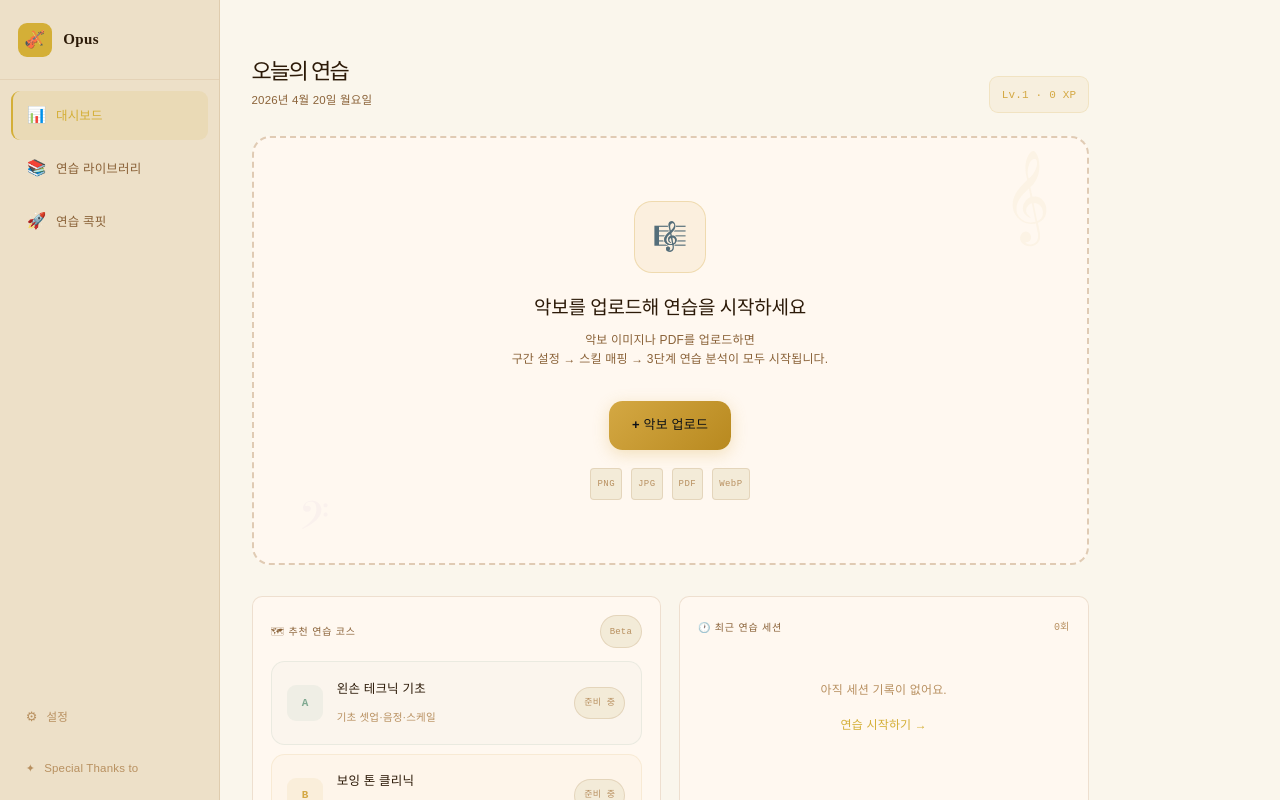
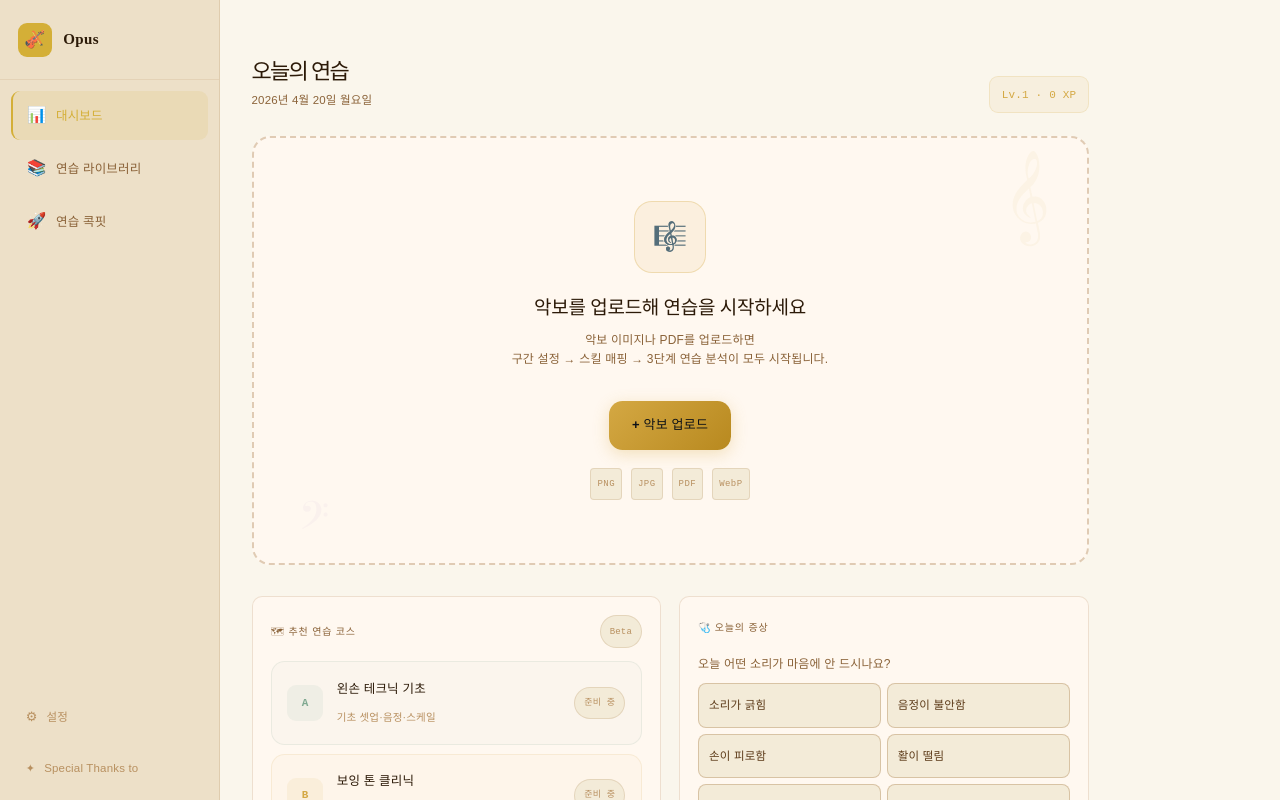
Before and after one commit to psyfive/ivps, a React (Vite) app: page / in a window 1280 px wide. Built offline with nearby package versions, Linux system fonts and the light colour scheme.

Commit message:
main ver.10. 오늘의 증상 추가, 레이아웃 위치변경

```diff
--- a/src/components/dashboard/DashboardView.jsx
+++ b/src/components/dashboard/DashboardView.jsx
@@ -67,53 +67,6 @@ function formatDateLong(ts) {
   });
 }
 
-// ── 스트릭 계산 ───────────────────────────────────────────────────────────
-function calcStreak(practiceSessions) {
-  if (practiceSessions.length === 0) return 0;
-  const today = new Date();
-  today.setHours(0, 0, 0, 0);
-  let streak = 0;
-  for (let i = 0; i < 366; i++) {
-    const dayStart = new Date(today.getTime() - i * 86400000);
-    const dayEnd   = new Date(dayStart);
-    dayEnd.setHours(23, 59, 59, 999);
-    const has = practiceSessions.some(
-      s => s.date >= dayStart.getTime() && s.date <= dayEnd.getTime(),
-    );
-    if (has) {
-      streak++;
-    } else if (i === 0) {
-      // 오늘 아직 연습 없어도 스트릭 유지 (당일 첫 연습 전)
-    } else {
-      break;
-    }
-  }
-  return streak;
-}
-
-// ── 요약 통계 ─────────────────────────────────────────────────────────────
-function calcSummaryStats(practiceSessions) {
-  const weekAgo = Date.now() - 7 * 86400000;
-  const thisWeek = practiceSessions.filter(s => s.date >= weekAgo).length;
-  const durSessions = practiceSessions.filter(s => (s.durationMinutes ?? 0) > 0);
-  const avgMin = durSessions.length > 0
-    ? Math.round(durSessions.reduce((sum, s) => sum + s.durationMinutes, 0) / durSessions.length)
-    : 0;
-  return { total: practiceSessions.length, thisWeek, avgMin };
-}
-
-// ── 카테고리별 XP 합산 (A·B·C만) ─────────────────────────────────────────
-function calcCategoryXp(xpLog) {
-  const totals = { A: 0, B: 0, C: 0 };
-  xpLog.forEach(e => {
-    const cat = e.skillId?.charAt(0);
-    if (cat && Object.prototype.hasOwnProperty.call(totals, cat)) {
-      totals[cat] += (e.xp ?? 0);
-    }
-  });
-  return totals;
-}
-
 // ── XP / 레벨 계산 ────────────────────────────────────────────────────────
 function calcStats(xpLog) {
   const totalXP     = xpLog.reduce((s, e) => s + e.xp, 0);
@@ -124,131 +77,59 @@ function calcStats(xpLog) {
 }
 
 // ─────────────────────────────────────────────────────────────────────────────
-// LevelBar — XP 레벨 진행 바
+// SymptomQuickEntry — 증상 기반 퀵 온보딩
 // ─────────────────────────────────────────────────────────────────────────────
-function LevelBar({ level, xpPct, xpToNext }) {
-  return (
-    <div className="bg-[var(--ivps-surface)] border border-[var(--ivps-border)] rounded-[10px] px-4 py-3.5">
-      <div className="flex items-center justify-between mb-2">
-        <div className="flex items-center gap-2">
-          <span className="font-mono text-[11px] text-[var(--ivps-gold)] bg-[rgba(212,168,67,.1)] border border-[rgba(212,168,67,.2)] px-2 py-0.5 rounded">
-            Lv.{level}
-          </span>
-          <span className="text-[11px] text-[var(--ivps-text3)]">다음 레벨까지</span>
-        </div>
-        <span className="font-mono text-[11px] text-[var(--ivps-text3)]">{xpToNext} XP</span>
-      </div>
-      <div className="h-1.5 bg-[var(--ivps-surface2)] rounded-full overflow-hidden">
-        <div
-          className="h-full rounded-full transition-all duration-500"
-          style={{
-            width: `${xpPct}%`,
-            background: 'linear-gradient(90deg,#d4a843,#b8891f)',
-          }}
-        />
-      </div>
-    </div>
-  );
-}
-
-// ─────────────────────────────────────────────────────────────────────────────
-// PracticeInsightPanel — 스트릭 + 카테고리 분포
-// ─────────────────────────────────────────────────────────────────────────────
-const CAT_DISPLAY = [
-  { key: 'A', label: 'A · 왼손',   color: '#7ea890' },
-  { key: 'B', label: 'B · 오른손', color: '#d4a843' },
-  { key: 'C', label: 'C · 음악성', color: '#9b7fc8' },
+const SYMPTOM_TAGS = [
+  { label: '소리가 긁힘',   keywords: ['긁', '거칠', '잡음'] },
+  { label: '음정이 불안함', keywords: ['음정', '틀'] },
+  { label: '손이 피로함',   keywords: ['피로', '쥐', '긴장'] },
+  { label: '활이 떨림',    keywords: ['떨', '흔들'] },
+  { label: '손목이 굳음',   keywords: ['손목'] },
+  { label: '박자가 밀림',   keywords: ['박자', '리듬', '밀림'] },
+  { label: '고음이 안 남',  keywords: ['고음', '고포지션'] },
+  { label: '소리가 작음',   keywords: ['음량', '소리가 작', '가늘'] },
 ];
 
-function PracticeInsightPanel({ practiceSessions, xpLog }) {
-  const streak = useMemo(() => calcStreak(practiceSessions), [practiceSessions]);
-  const { total, thisWeek, avgMin } = useMemo(
-    () => calcSummaryStats(practiceSessions),
-    [practiceSessions],
-  );
-  const catXp  = useMemo(() => calcCategoryXp(xpLog), [xpLog]);
-  const maxXp  = Math.max(catXp.A, catXp.B, catXp.C, 1);
-
+function SymptomQuickEntry({ onSelect }) {
   return (
-    <div>
-      {/* 스트릭 */}
-      <div style={{ display: 'flex', alignItems: 'center', gap: 6, marginBottom: 6 }}>
-        <span style={{ fontSize: 20, lineHeight: 1 }}>🔥</span>
-        <span style={{
-          fontFamily: 'ui-monospace, monospace', fontSize: 26, fontWeight: 700,
-          color: 'var(--ivps-gold)', lineHeight: 1,
-        }}>
-          {streak}일
-        </span>
-        <span style={{ fontSize: 11, color: 'var(--ivps-text3)' }}>연속 연습</span>
+    <div style={{ display: 'flex', flexDirection: 'column', gap: 10 }}>
+      <div style={{ fontSize: 12, color: 'var(--ivps-text3)', lineHeight: 1.55 }}>
+        오늘 어떤 소리가 마음에 안 드시나요?
       </div>
-
-      {/* 요약 수치 */}
-      <div style={{
-        display: 'flex', gap: 10, fontSize: 11,
-        fontFamily: 'ui-monospace, monospace', marginBottom: 14,
-      }}>
-        <span>
-          <span style={{ color: 'var(--ivps-text1)', fontWeight: 600 }}>{total}</span>
-          <span style={{ color: 'var(--ivps-text4)' }}> 세션</span>
-        </span>
-        <span style={{ color: 'var(--ivps-text4)' }}>·</span>
-        <span>
-          <span style={{ color: 'var(--ivps-text1)', fontWeight: 600 }}>{thisWeek}</span>
-          <span style={{ color: 'var(--ivps-text4)' }}> 이번주</span>
-        </span>
-        {avgMin > 0 && (
-          <>
-            <span style={{ color: 'var(--ivps-text4)' }}>·</span>
-            <span>
-              <span style={{ color: 'var(--ivps-text1)', fontWeight: 600 }}>{avgMin}</span>
-              <span style={{ color: 'var(--ivps-text4)' }}> 분 평균</span>
-            </span>
-          </>
-        )}
+      <div style={{ display: 'grid', gridTemplateColumns: '1fr 1fr', gap: 6 }}>
+        {SYMPTOM_TAGS.map(tag => (
+          <button
+            key={tag.label}
+            onClick={() => onSelect(tag)}
+            style={{
+              padding: '8px 10px',
+              borderRadius: 8,
+              border: '1px solid var(--ivps-border2)',
+              background: 'var(--ivps-surface2)',
+              color: 'var(--ivps-text2)',
+              fontSize: 11.5,
+              fontWeight: 500,
+              textAlign: 'left',
+              cursor: 'pointer',
+              transition: 'all 150ms',
+            }}
+            onMouseEnter={e => {
+              e.currentTarget.style.borderColor = 'rgba(212,168,67,.45)';
+              e.currentTarget.style.background = 'rgba(212,168,67,.06)';
+              e.currentTarget.style.color = 'var(--ivps-gold)';
+            }}
+            onMouseLeave={e => {
+              e.currentTarget.style.borderColor = 'var(--ivps-border2)';
+              e.currentTarget.style.background = 'var(--ivps-surface2)';
+              e.currentTarget.style.color = 'var(--ivps-text2)';
+            }}
+          >
+            {tag.label}
+          </button>
+        ))}
       </div>
-
-      {/* 구분선 */}
-      <div style={{ height: 1, background: 'var(--ivps-border)', marginBottom: 12 }} />
-
-      {/* 카테고리 레이블 */}
-      <div style={{
-        fontSize: 10, color: 'var(--ivps-text4)',
-        fontFamily: 'ui-monospace, monospace',
-        letterSpacing: '0.07em', textTransform: 'uppercase', marginBottom: 9,
-      }}>
-        스킬 카테고리 분포
-      </div>
-
-      {/* 카테고리 바 */}
-      <div style={{ display: 'flex', flexDirection: 'column', gap: 9 }}>
-        {CAT_DISPLAY.map(({ key, label, color }) => {
-          const xp  = catXp[key];
-          const pct = Math.round((xp / maxXp) * 100);
-          return (
-            <div key={key}>
-              <div style={{
-                display: 'flex', justifyContent: 'space-between',
-                marginBottom: 4, fontSize: 10.5,
-                fontFamily: 'ui-monospace, monospace',
-              }}>
-                <span style={{ color }}>{label}</span>
-                <span style={{ color: 'var(--ivps-text4)' }}>{xp > 0 ? `${xp} XP` : '—'}</span>
-              </div>
-              <div style={{
-                height: 5, background: 'var(--ivps-surface2)',
-                borderRadius: 3, overflow: 'hidden',
-              }}>
-                <div style={{
-                  height: '100%', width: `${pct}%`,
-                  background: color, borderRadius: 3,
-                  transition: 'width 0.5s ease',
-                  opacity: xp > 0 ? 1 : 0.15,
-                }} />
-              </div>
-            </div>
-          );
-        })}
+      <div style={{ fontSize: 10, color: 'var(--ivps-text4)', lineHeight: 1.5 }}>
+        증상을 선택하면 관련 스킬을 바로 찾아드립니다.
       </div>
     </div>
   );
@@ -683,6 +564,7 @@ export function DashboardView() {
     practiceSessions,
     nav,
     score: scoreActs,
+    skill,
   } = usePractice();
 
   const fileInputRef = useRef(null);
@@ -736,6 +618,11 @@ export function DashboardView() {
     scoreActs.setActiveScore(scoreId);
   }, [scoreActs]);
 
+  const handleSymptomSelect = useCallback(tag => {
+    skill.setSymptomFilter(tag);
+    nav.navigate('library');
+  }, [skill, nav]);
+
   // ─────────────────────────────────────────────────────────────────
   return (
     <div className="flex-1 overflow-y-auto">
@@ -778,7 +665,7 @@ export function DashboardView() {
           onUpload={handleScoreUpload}
         />
 
-        {/* ── 2열: 추천 코스 | 최근 세션 ── */}
+        {/* ── 2열: 추천 코스 | 증상 퀵 진입 ── */}
         <div className="grid grid-cols-2 gap-4 mb-5">
 
           {/* 추천 연습 코스 (placeholder) */}
@@ -800,7 +687,21 @@ export function DashboardView() {
             <CourseCardsSection />
           </Panel>
 
-          {/* 최근 연습 세션 */}
+          {/* 오늘의 증상 — 퀵 온보딩 */}
+          <Panel title="🩺 오늘의 증상">
+            <SymptomQuickEntry onSelect={handleSymptomSelect} />
+          </Panel>
+        </div>
+
+        {/* ── 하단 2열: 히트맵(좌) + 최근 세션(우) ── */}
+        <div className="grid grid-cols-2 gap-4 mb-6">
+
+          {/* 좌하단: 100일 10×10 히트맵 */}
+          <Panel title="🗓 100일 연습 기록">
+            <PracticeHeatmap practiceSessions={practiceSessions} xpLog={xpLog} />
+          </Panel>
+
+          {/* 우하단: 최근 연습 세션 */}
           <Panel
             title="🕐 최근 연습 세션"
             action={
@@ -829,20 +730,6 @@ export function DashboardView() {
           </Panel>
         </div>
 
-        {/* ── 하단 2열: 히트맵(좌) + 레벨바(우) ── */}
-        <div className="grid grid-cols-2 gap-4 mb-6 items-start">
-
-          {/* 좌하단: 100일 10×10 히트맵 */}
-          <Panel title="🗓 100일 연습 기록">
-            <PracticeHeatmap practiceSessions={practiceSessions} xpLog={xpLog} />
-          </Panel>
-
-          {/* 우하단: 연습 인사이트 */}
-          <Panel title="📊 연습 인사이트">
-            <PracticeInsightPanel practiceSessions={practiceSessions} xpLog={xpLog} />
-          </Panel>
-        </div>
-
       </div>
     </div>
   );
--- a/src/components/library/LibraryView.jsx
+++ b/src/components/library/LibraryView.jsx
@@ -6,7 +6,7 @@
 //   - 스킬 카드 그리드 → 클릭 시 SkillDetailModal 열기
 //   - 레벨 / XP 진행 바 표시
 // ─────────────────────────────────────────────────────────────────────────────
-import { useState, useMemo, useCallback } from 'react';
+import { useState, useMemo, useCallback, useEffect } from 'react';
 import { usePractice } from '../../context/PracticeContext';
 import {
   TAXONOMY,
@@ -127,7 +127,7 @@ function GroupChip({ group, active, onClick }) {
 // LibraryView
 // ─────────────────────────────────────────────────────────────────────────────
 export function LibraryView() {
-  const { selectedSkill, skill: skillActs, nav } = usePractice();
+  const { selectedSkill, skill: skillActs, nav, symptomFilter } = usePractice();
 
   const [activeCat,   setActiveCat]   = useState('ALL');
   const [activeGroup, setActiveGroup] = useState('ALL'); // 'ALL' or groupId
@@ -146,16 +146,33 @@ export function LibraryView() {
     setActiveGroup('ALL');
   }, []);
 
+  // ── 증상 필터 진입 시 카테고리·그룹 초기화 ────────────────────────
+  useEffect(() => {
+    if (symptomFilter) {
+      setActiveCat('ALL');
+      setActiveGroup('ALL');
+    }
+  }, [symptomFilter]);
+
   // ── 필터된 스킬 목록 ──────────────────────────────────────────────
   const filteredSkills = useMemo(() => {
     let list = TAXONOMY;
 
-    if (activeCat !== 'ALL') {
-      list = list.filter(s => s.id.startsWith(activeCat));
+    if (symptomFilter) {
+      list = list.filter(s =>
+        s.after?.some(a =>
+          symptomFilter.keywords.some(kw => a.symptom.includes(kw))
+        )
+      );
+    } else {
+      if (activeCat !== 'ALL') {
+        list = list.filter(s => s.id.startsWith(activeCat));
+      }
+      if (activeGroup !== 'ALL') {
+        list = list.filter(s => s.groupId === activeGroup);
+      }
     }
-    if (activeGroup !== 'ALL') {
-      list = list.filter(s => s.groupId === activeGroup);
-    }
+
     if (query.trim()) {
       const q = query.trim().toLowerCase();
       list = list.filter(s =>
@@ -166,7 +183,7 @@ export function LibraryView() {
     }
 
     return list;
-  }, [activeCat, activeGroup, query]);
+  }, [activeCat, activeGroup, query, symptomFilter]);
 
   // ── XP 요약 ───────────────────────────────────────────────────────
   const totalSkills    = TAXONOMY.length;
@@ -206,6 +223,30 @@ export function LibraryView() {
             />
           </div>
         </div>
+
+        {/* 증상 필터 활성 배너 */}
+        {symptomFilter && (
+          <div
+            className="flex items-center justify-between px-3.5 py-2 rounded-lg mb-3"
+            style={{
+              background: 'rgba(212,168,67,.07)',
+              border: '1px solid rgba(212,168,67,.28)',
+            }}
+          >
+            <span className="text-[12px]" style={{ color: 'var(--ivps-gold)' }}>
+              🩺 증상: <strong>{symptomFilter.label}</strong> 관련 스킬
+            </span>
+            <button
+              onClick={() => skillActs.setSymptomFilter(null)}
+              className="text-[11px] transition-colors"
+              style={{ color: 'var(--ivps-text4)' }}
+              onMouseEnter={e => { e.currentTarget.style.color = 'var(--ivps-gold)'; }}
+              onMouseLeave={e => { e.currentTarget.style.color = 'var(--ivps-text4)'; }}
+            >
+              ✕ 해제
+            </button>
+          </div>
+        )}
 
         {/* 카테고리 탭 */}
         <div className="flex gap-1.5 flex-wrap">
--- a/src/hooks/usePracticeSession.js
+++ b/src/hooks/usePracticeSession.js
@@ -78,6 +78,9 @@ export const INITIAL_STATE = {
 
   // ─ 활성 악기 ─
   activeInstrument: 'violin', // 현재는 'violin'만 활성
+
+  // ─ 증상 필터 (라이브러리 증상 퀵 진입용) ─
+  symptomFilter: null,         // { label, keywords } | null
 };
 
 // ── 액션 타입 ──────────────────────────────────────────────────────────────
@@ -189,6 +192,9 @@ export const ACTIONS = {
 
   // 악기 설정
   SET_INSTRUMENT:          'SET_INSTRUMENT',
+
+  // 증상 필터
+  SET_SYMPTOM_FILTER:      'SET_SYMPTOM_FILTER',
 };
 
 // ── 유틸 ───────────────────────────────────────────────────────────────────
@@ -933,6 +939,9 @@ export function reducer(state, action) {
     case ACTIONS.SET_INSTRUMENT:
       return { ...state, activeInstrument: action.value };
 
+    case ACTIONS.SET_SYMPTOM_FILTER:
+      return { ...state, symptomFilter: action.value };
+
     default:
       return state;
   }
@@ -1061,6 +1070,9 @@ export function usePracticeSession() {
   const setInstrument = useCallback((value) =>
     dispatch({ type: ACTIONS.SET_INSTRUMENT, value }), []);
 
+  const setSymptomFilter = useCallback((value) =>
+    dispatch({ type: ACTIONS.SET_SYMPTOM_FILTER, value }), []);
+
   // ── XP 액션 ──────────────────────────────────────────────────────
   const logXp = useCallback((skillId, result, scoreId = null, segmentId = null) =>
     dispatch({ type: ACTIONS.LOG_XP, skillId, result, scoreId, segmentId }), []);
@@ -1185,7 +1197,7 @@ export function usePracticeSession() {
 
     // 액션 (그룹화)
     nav: { navigate, setPhase, goSkillPractice, enterLastAfter, exitLastAfter, setReviewIndex },
-    skill: { openSkillModal, closeSkillModal, setFilterCategory },
+    skill: { openSkillModal, closeSkillModal, setFilterCategory, setSymptomFilter },
     score: { addScore, setActiveScore, deleteScore, renameScore, changePage, setPage },
     session: { addSession, deleteSession, selectSession, assignSkill, removeSkill, toggleCheck, openPicker, closePicker },
     cart: { addToCart, removeFromCart },
```
